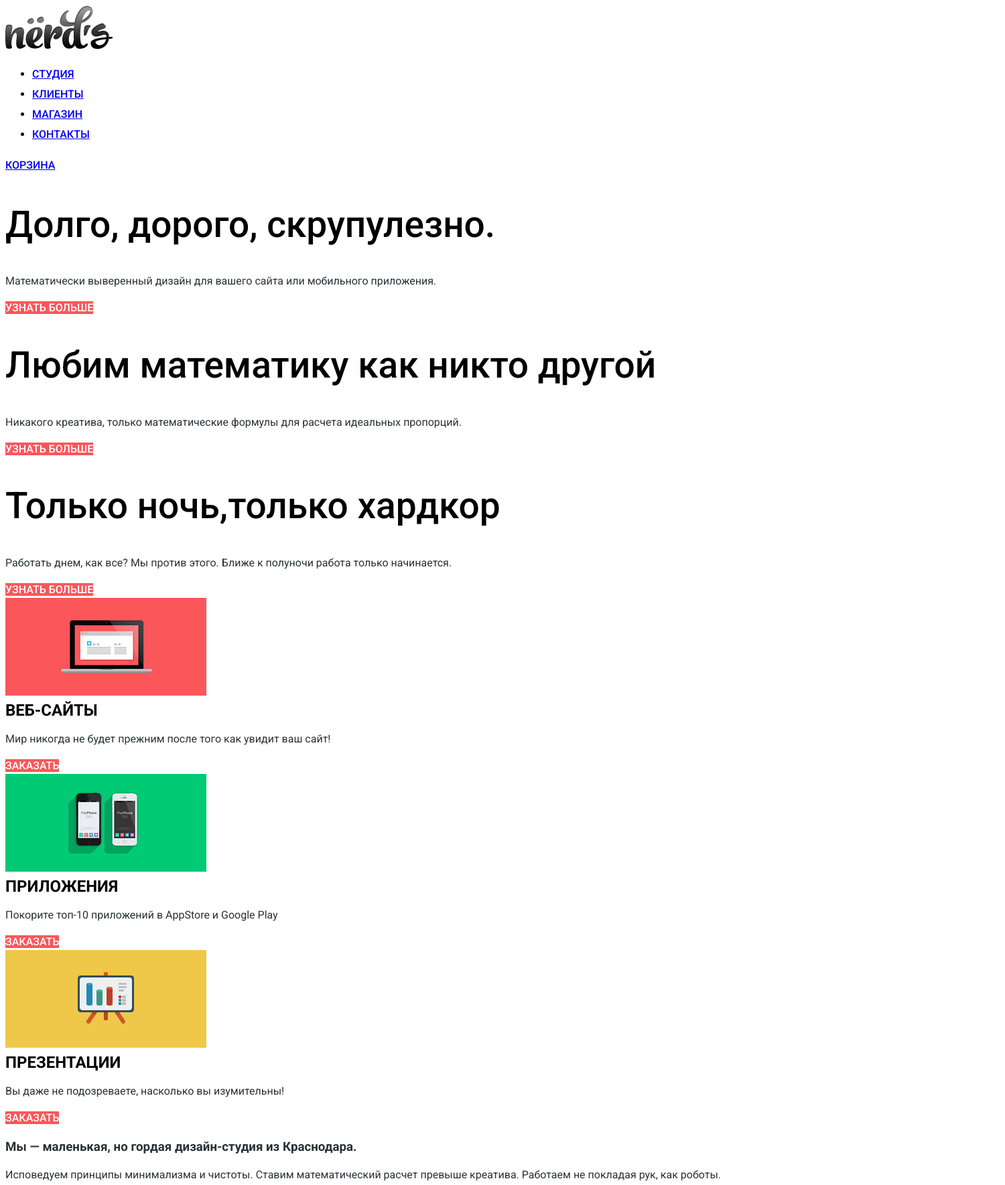
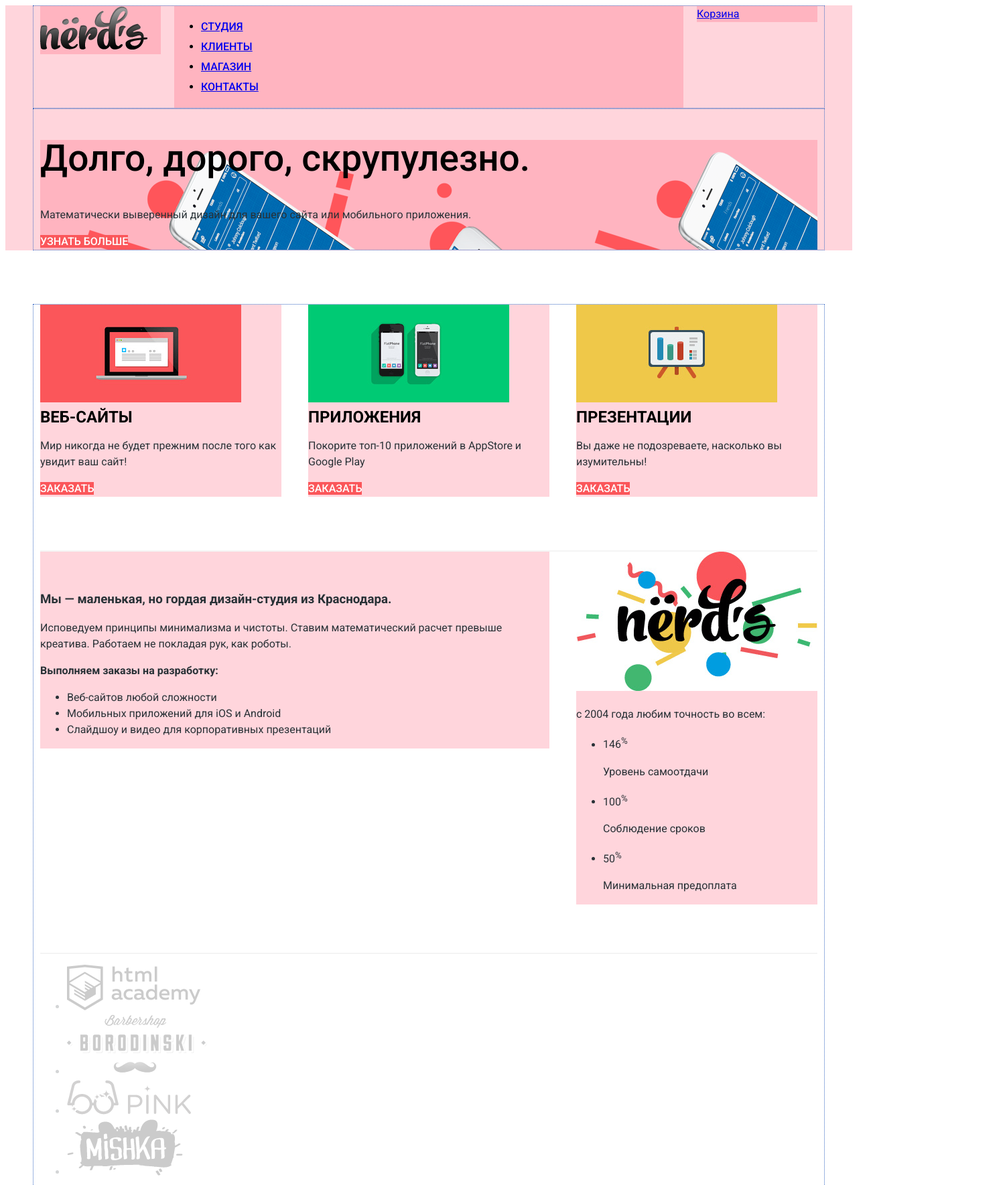
Before and after one commit to ZhuravLena/345651-nerds, a plain HTML site: page index.html in a window 1280 px wide. Shown: the top 1770 px of the page at 67% size, 1500 px wide, since content can reach past the window. Drawn offline with Linux system fonts and the light colour scheme.

Commit message:
сетка не поддается
Проблемы
Не могу поставить фоном картинку ни у слайдера, ни в каком-то еще блоке.
Наверху у блока слйдера тоже какой-то отступ. Небольшая катастрофа.

```diff
--- a/css/style.css
+++ b/css/style.css
@@ -5,12 +5,82 @@ body {
       font-weight: 400;
       color: #283136;
     }
+    /* для наглядности*/
+
+    .footer-info, .footer-social, .footer, .map-contacts, .footer-map, .main-header, .slider, .logo, .nav, .user-block, .slider, .features-item, .index-content-left, .index-content-right {
+      background: rgba(255, 45, 82, 0.2);
+    }
+
+    .container {
+      border: 1px dotted #3e6dc4;
+    }
+
+    .slider-item-math, .slider-item-worktime {
+      display: none;
+    }
+    /*.slider-item-design {
+ background-image: url(/example/image/bg.jpg);
+    }*/
+
+    .clearfix::after {
+      content: "";
+      display: block;
+      clear: both;
+    }
+
+    .container {
+      width: 1160px;
+      margin: 0 auto;
+      padding: 0 10px;
+    }
+
+    .logo {
+      float: left;
+      width: 180px;
+      margin-right: 20px;
+    }
 
     .nav {
+      float: left;
+      width: 760px;
       line-height: 30px;
       font-weight: 500;
       color: #000000;
       text-transform: uppercase;
+    }
+
+    .user-block {
+      float: right;
+      width: 180px;
+    }
+
+    .slider-item-design {
+      background-image: url("/img/nerds-index-slide1.png");
+    }
+
+    .slider-item-title {
+      font-size: 55px;
+      line-height: 55px;
+      font-weight: 500;
+      color: #000000;
+    }
+
+    .main-header {
+      margin-bottom: 80px;
+    }
+
+    .features {
+      margin-bottom: 80px;
+    }
+
+    .features-item {
+      float: left;
+      width: 360px;
+      margin-right: 40px;
+    }
+
+    .features-item:last-child {
+      margin-right: 0px;
     }
 
     .features-name {
@@ -21,14 +91,52 @@ body {
       text-transform: uppercase;
     }
 
-.slider-item-title {
-  font-size: 55px;
-  line-height: 55px;
-  font-weight: 500;
-  color: #000000;
+    .index-content-left {
+      float: left;
+      width: 760px;
+      padding-top: 40px;
     }
 
+    .index-content-right {
+      float: right;
+      width: 360;
+    }
 
+    .index-content {
+      margin-bottom: 72px;
+      border-top: 2px solid #f4f4f4;
+    }
+
+    .clients-logo li {
+      filter: alpha (opcity=20);
+      opacity: 0.2;
+    }
+
+    .clients-logo {
+      margin-bottom: 44px;
+      border-top: 2px solid #f4f4f4;
+    }
+
+    .map-contacts {
+      padding-top: 54px;
+      width: 320px;
+    }
+
+    .footer {
+      padding-top: 70px;
+      padding-bottom: 70px;
+    }
+
+    .footer-social {
+      float: left;
+      width: 260px;
+      padding-left: 0;
+    }
+
+    .footer-info {
+      float: right;
+      width: 760px;
+    }
     /*стили кнопок*/
 
     .btn {
@@ -44,8 +152,6 @@ body {
       color: #000000;
       background: #eeeeee;
     }
-
-
     /*стили каталога*/
 
     .filter-form-title, .catalog-info-title {
@@ -60,9 +166,10 @@ body {
       line-height: 18px;
       color: #666666;
     }
+    /*
+    border-top: 2px solid #f4f4f4;
 
 
-/*
 .btn {
     display: block;
     width: 160px;
--- a/index.html
+++ b/index.html
@@ -10,7 +10,7 @@
 
 <body>
   <header class="main-header">
-    <div class="container">
+    <div class="container clearfix">
       <div class="logo">
         <img src="img/nerds-logo.png" alt="логотип" width="160" height="65">
       </div>
@@ -29,14 +29,13 @@
             <a href="#">Контакты</a>
           </li>
         </ul>
+      </nav>
       <div class="user-block">
         <a class="purchase" href="#">Корзина</a>
       </div>
-      </nav>
     </div>
 
-
-    <div class="container">
+    <div class="container clearfix">
       <div class="slider">
         <div class="slider-item slider-item-design">
           <h2 class="slider-item-title">Долго, дорого, скрупулезно.</h2>
@@ -55,15 +54,13 @@
           <p>Работать днем, как все? Мы против этого. Ближе к полуночи работа только начинается.</p>
           <a class="btn" title="Узнать больше" href="#">Узнать больше</a>
         </div>
-
-
       </div>
     </div>
   </header>
 
-  <div class="container">
+  <div class="container ">
 
-    <section class="features">
+    <section class="features clearfix">
       <div class="features-item">
         <div class="features-item-red">
           <img src="img/features-red.png" alt="Веб-сайты" width="300" height="146">
@@ -91,7 +88,7 @@
     </section>
 
 
-    <div class="index-content">
+    <div class="index-content clearfix">
       <div class="index-content-left">
         <h3 class="index-content-title">Мы — маленькая, но гордая дизайн-студия из Краснодара. </h3>
         <p>
@@ -125,7 +122,7 @@
       </div>
     </div>
 
-    <div class="clients-logo">
+    <div class="clients-logo clearfix">
       <ul>
         <li>
           <a title="html-academy" href="#">
@@ -164,12 +161,12 @@
   </div>
 
   <footer>
-    <div class="container">
     <div class="footer-map">
+      <div class="container clearfix">
         <a title="карта проезда" href="#">
           <img src="img/map.png" alt="карта проезда" width="1440" height="416">
         </a>
-      </div>
+
         <section class="footer-social">
           <a class="social-btn social-btn-vk" href="#">Вконтакте</a>
           <a class="social-btn social-btn-fb" href="#">Фейсбук</a>
@@ -179,9 +176,12 @@
           <p class="footer-info-title">Давайте дружить, это выгодно!</p>
           <p>Скидка 10% для друзей из социальных сетей.</p>
         </section>
+
+      </div>
     </div>
   </footer>
 
+  <!--
   <div class="popup-write-us">
     <h2 class="popup-write-us-title">Напишите нам</h2>
     <a href="#" class="popup-close"></a>
@@ -201,7 +201,7 @@
       <button class="btn" type="submit">Отправить</button>
     </form>
   </div>
-
+-->
 </body>
 
 </html>
```
Also changed, not shown: catalog.html (+6 -6 lines). Lines whose indentation alone changed are shown as unchanged.
